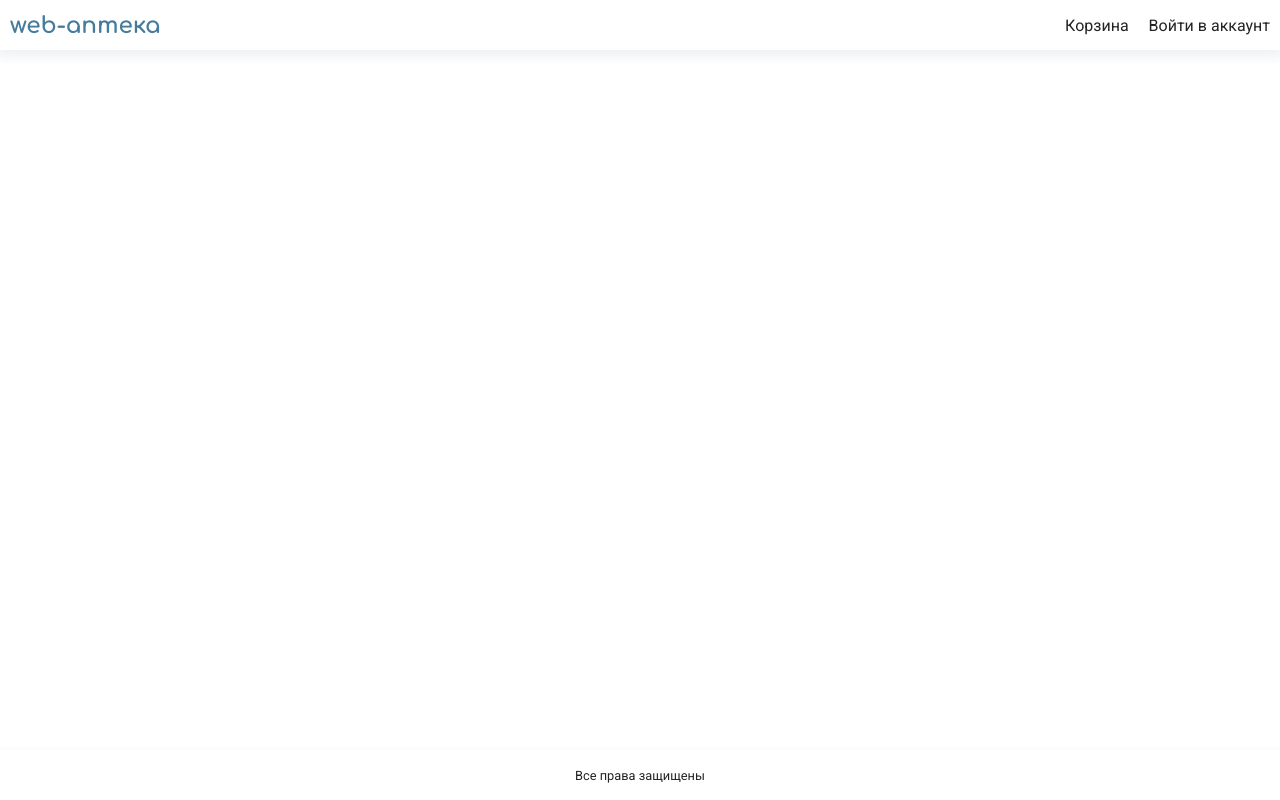
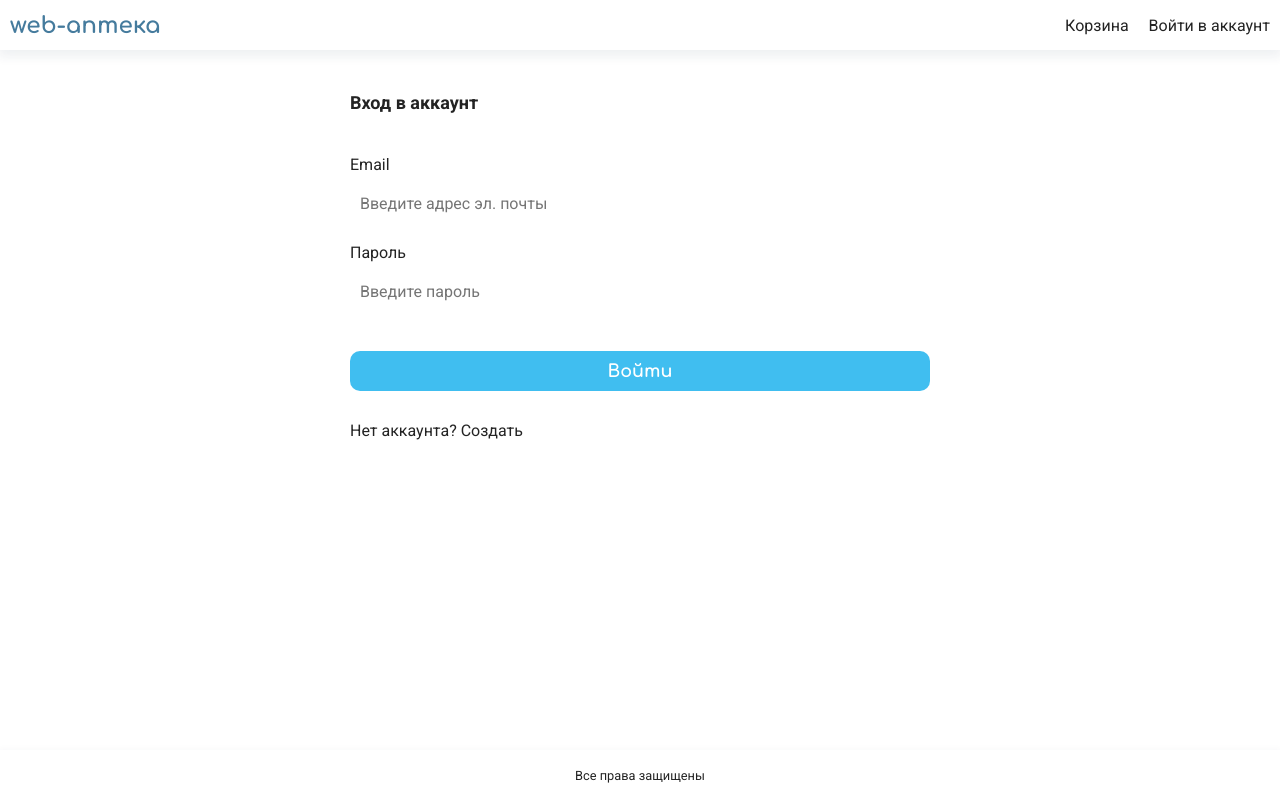
Before and after one commit to Avelloo/pharmacy-site, a React (Create React App) app in the folder frontend/: page /signin in a window 1280 px wide. Built offline with nearby package versions, Linux system fonts and the light colour scheme.

Commit message:
Signin action

```diff
--- a/frontend/src/App.js
+++ b/frontend/src/App.js
@@ -1,48 +1,63 @@
 import React from "react";
-import { useSelector } from "react-redux";
-import { BrowserRouter, Link, Route } from 'react-router-dom';
+import { useDispatch, useSelector } from "react-redux";
+import { BrowserRouter, Link, Route } from "react-router-dom";
+import { signout } from "./actions/userActions";
 import CartScreen from "./screens/CartScreen";
 import HomeScreen from "./screens/HomeScreen";
 import ProductScreen from "./screens/ProductScreen";
-
-
+import SigninScreen from "./screens/SigninScreen";
 
 function App() {
+  const cart = useSelector((state) => state.cart);
+  const { cartItems } = cart;
 
-  const cart = useSelector(state => state.cart);
-  const { cartItems } = cart;
+  const userSignin = useSelector((state) => state.userSignin);
+  const { userInfo } = userSignin;
+
+  const dispatch = useDispatch();
+  const signoutHandler = () => {
+    dispatch(signout());
+  };
 
   return (
     <BrowserRouter forceRefresh>
       <div className="grid-container">
         <header className="row">
           <div>
-            <Link to="/" className="brand">web-аптека</Link>
+            <Link to="/" className="brand">
+              web-аптека
+            </Link>
           </div>
           <div>
-            <Link to="/cart">Корзина
-            {
-              cartItems.length > 0 && (
+            <Link to="/cart">
+              Корзина
+              {cartItems.length > 0 && (
                 <span className="badge">{cartItems.length}</span>
-              )
-            }
+              )}
             </Link>
-            <Link to="/signin">Войти в аккаунт</Link>
+            {userInfo ? (
+              <div className="dropdown">
+                <Link to="#">
+                  {userInfo.name} <i className="fa fa-caret-down"></i>
+                </Link>
+                <ul className="dropdown-content">
+                  <Link to="#signout" onClick={signoutHandler}>
+                    Выйти
+                  </Link>
+                </ul>
+              </div>
+            ) : (
+              <Link to="/signin">Войти в аккаунт</Link>
+            )}
           </div>
         </header>
         <main>
-
           <Route path="/product/:id" component={ProductScreen} key={2}></Route>
           <Route path="/cart/:id?" component={CartScreen} key={3}></Route>
+          <Route path="/signin" component={SigninScreen}></Route>
           <Route path="/" component={HomeScreen} exact key={1}></Route>
-
-
-
         </main>
-        <footer className="row center">
-          Все права защищены
-        </footer>
-
+        <footer className="row center">Все права защищены</footer>
       </div>
     </BrowserRouter>
   );
--- /dev/null
+++ b/frontend/src/actions/userActions.js
@@ -0,0 +1,29 @@
+import Axios from 'axios';
+import {
+  USER_SIGNIN_FAIL,
+  USER_SIGNIN_REQUEST,
+  USER_SIGNIN_SUCCESS,
+  USER_SIGNOUT,
+} from '../constants/userConstants';
+
+export const signin = (email, password) => async (dispatch) => {
+  dispatch({ type: USER_SIGNIN_REQUEST, payload: { email, password } });
+  try {
+    const { data } = await Axios.post('/api/users/signin', { email, password });
+    dispatch({ type: USER_SIGNIN_SUCCESS, payload: data });
+    localStorage.setItem('userInfo', JSON.stringify(data));
+  } catch (error) {
+    dispatch({
+      type: USER_SIGNIN_FAIL,
+      payload:
+        error.response && error.response.data.message
+          ? error.response.data.message
+          : error.message,
+    });
+  }
+};
+export const signout = () => (dispatch) => {
+  localStorage.removeItem('userInfo');
+  localStorage.removeItem('cartItems');
+  dispatch({ type: USER_SIGNOUT });
+};
--- /dev/null
+++ b/frontend/src/constants/userConstants.js
@@ -0,0 +1,4 @@
+export const USER_SIGNIN_REQUEST = "USER_SIGNIN_REQUEST";
+export const USER_SIGNIN_SUCCESS = "USER_SIGNIN_SUCCESS";
+export const USER_SIGNIN_FAIL = "USER_SIGNIN_FAIL";
+export const USER_SIGNOUT = "USER_SIGNOUT";
--- a/frontend/src/index.scss
+++ b/frontend/src/index.scss
@@ -1,18 +1,15 @@
 $mainColor: white;
-$secondaryColor:white;
-$accentColor:#232323;
-$hoverColor:#457b9d;
+$secondaryColor: white;
+$accentColor: #232323;
+$hoverColor: #457b9d;
 
-
-
-@import url('https://fonts.googleapis.com/css2?family=Roboto:wght@100;300;400;700&display=swap');
-@import url('https://fonts.googleapis.com/css2?family=Comfortaa:wght@700&display=swap');
+@import url("https://fonts.googleapis.com/css2?family=Roboto:wght@100;300;400;700&display=swap");
+@import url("https://fonts.googleapis.com/css2?family=Comfortaa:wght@700&display=swap");
 
 html {
   font-size: 62.5%;
   /*  */
   box-sizing: border-box;
-
 }
 
 ul {
@@ -33,14 +30,13 @@
 
 #root {
   height: 100%;
-
 }
 
 /* Layout */
 
 .grid-container {
   display: grid;
-    grid-template-areas: 'header' 'main' 'footer';
+  grid-template-areas: "header" "main" "footer";
   grid-template-columns: 1fr;
   grid-template-rows: 5rem 1fr 5rem;
   height: 100%;
@@ -54,7 +50,6 @@
   box-shadow: 0px 5px 10px 2px rgba(34, 60, 80, 0.07);
 
   .brand {
-
     color: #457b9d;
     font-family: Comfortaa;
     font-size: 2.3rem;
@@ -65,7 +60,7 @@
     padding: 1rem;
   }
 
-    .badge{
+  .badge {
     background-color: #f02020;
     color: white;
     border-radius: 50%;
@@ -78,7 +73,6 @@
 main {
   grid-area: main;
   padding: 1rem;
-
 }
 
 footer {
@@ -111,20 +105,19 @@
   }
 }
 
-ul{
+ul {
   padding: 0;
   margin: 0;
   list-style-type: none;
 }
-li{
+li {
   margin-top: 1rem;
 }
-
 
 input,
 select,
 textarea,
-button{
+button {
   padding: 1rem;
   border-radius: 1rem;
   border: 0;
@@ -132,32 +125,28 @@
   font-family: Roboto;
   font-weight: 400;
 }
-button{
+button {
   background-color: $hoverColor;
   color: $mainColor;
   cursor: pointer;
   -webkit-font-smoothing: antialiased;
   -moz-osx-font-smoothing: grayscale;
 
-
-    .block{
+  .block {
     width: 100%;
   }
-
-
 }
-.qtySelector{
+.qtySelector {
   width: 25%;
-    display:flexbox;
+  display: flexbox;
   align-content: stretch;
-
 }
-.primary{
+.primary {
   background-color: #40bef0;
   font-size: 1.1em;
   font-family: Comfortaa;
   margin: 1rem 0 0 0;
-    &:hover{
+  &:hover {
     background-color: $hoverColor;
   }
 }
@@ -167,8 +156,6 @@
   flex-wrap: wrap;
   justify-content: space-between;
   align-items: center;
-
-
 }
 
 .row.center {
@@ -184,27 +171,23 @@
 img {
   border-radius: 0.5rem;
 
-    .small{
+  .small {
     max-width: 4rem;
     width: 100%;
-
   }
 
   .medium {
     max-width: 29rem;
     width: 100%;
   }
-    .large{
+  .large {
     width: 100%;
   }
-
 }
-
 
 /* Card */
 
 .card {
-
   border: 0.1rem #223b4f0d solid;
   border-radius: 0.5rem;
   margin: 1rem;
@@ -229,7 +212,7 @@
     white-space: normal;
   }
 
-    >* {
+  > * {
     margin-bottom: 0.5rem;
   }
 }
@@ -252,24 +235,23 @@
   }
 
   :last-child {
-
     font-weight: 300;
   }
 }
 
-.col-1{
+.col-1 {
   flex: 1 1 25rem;
 }
-.col-2{
+.col-2 {
   flex: -1 1 50rem;
 }
 
-.min-30{
+.min-30 {
   min-width: 30rem;
 }
 
 /* Alert */
-.success{
+.success {
   font-size: 0.9em;
   color: white;
   background-color: #24c024;
@@ -277,11 +259,11 @@
   border: 0;
   border-radius: 0.3rem;
 }
-.error{
+.error {
   color: #a02020;
 }
 
-.danger{
+.danger {
   font-size: 0.9em;
   color: white;
   background-color: #e25858;
@@ -289,50 +271,85 @@
   border: 0;
   border-radius: 0.3rem;
 }
-.alert-info{
+.alert-info {
   color: #2020a0;
   background-color: #e0e0ff;
   border-radius: 0.5rem;
 }
-.alert-danger{
+.alert-danger {
   color: #e25858;
   background-color: #ffe0e0e0;
   border-radius: 0.5rem;
 }
-.loadingSpinner{
+.loadingSpinner {
   width: fit-content;
   font-size: 2rem;
   margin: 0 auto;
 }
 
-
-
 @media only screen and (min-width: 780px) {
-    .col-1{
+  .col-1 {
     flex: 1 1 25rem;
   }
-    .col-2{
+  .col-2 {
     flex: -1 1 50rem;
   }
-
-
 }
 
 @media only screen and (min-width: 1020px) {
-    main{
+  main {
     width: 1020px;
     margin: 0 auto;
   }
-
-
 }
 
 @media only screen and (min-width: 1200px) {
-    main{
+  main {
     width: 1200px;
     margin: 0 auto;
   }
+}
 
+/* form */
 
+.form {
+  max-width: 60rem;
+  margin: 0 auto;
+}
 
+.form > div {
+  display: flex;
+  flex-direction: column;
+  margin: 1rem;
 }
+.form label {
+  margin: 1rem 0;
+  display: block;
+}
+
+/* dropdown */
+.dropdown {
+  display: inline-block;
+  position: relative;
+  &:hover {
+    .dropdown-content {
+      display: block;
+    }
+  }
+}
+.dropdown-content {
+
+    -webkit-box-shadow: 0px 5px 10px 2px rgba(34, 60, 80, 0.07);
+  -moz-box-shadow: 0px 5px 10px 2px rgba(34, 60, 80, 0.07);
+  box-shadow: 0px 5px 10px 2px rgba(34, 60, 80, 0.07);
+  position: absolute;
+  display: none;
+  right: 0;
+  min-width: 12rem;
+  padding: 1rem;
+  z-index: 1;
+  background-color: $mainColor;
+  margin: 0;
+  margin-top: 0.4rem;
+  border-radius: 0.5rem;
+}
--- /dev/null
+++ b/frontend/src/reducers/userReducer.js
@@ -0,0 +1,21 @@
+import {
+    USER_SIGNIN_FAIL,
+    USER_SIGNIN_REQUEST,
+    USER_SIGNIN_SUCCESS,
+    USER_SIGNOUT,
+  } from '../constants/userConstants';
+
+  export const userSigninReducer = (state = {}, action) => {
+    switch (action.type) {
+      case USER_SIGNIN_REQUEST:
+        return { loading: true };
+      case USER_SIGNIN_SUCCESS:
+        return { loading: false, userInfo: action.payload };
+      case USER_SIGNIN_FAIL:
+        return { loading: false, error: action.payload };
+      case USER_SIGNOUT:
+        return {};
+      default:
+        return state;
+    }
+  };
--- /dev/null
+++ b/frontend/src/screens/SigninScreen.js
@@ -0,0 +1,75 @@
+import React, { useEffect, useState } from 'react';
+import { useDispatch, useSelector } from 'react-redux';
+import { Link } from 'react-router-dom';
+import { signin } from '../actions/userActions';
+import LoadingBox from '../components/LoadingBox';
+import MessageBox from '../components/MessageBox';
+
+export default function SigninScreen(props) {
+  const [email, setEmail] = useState("");
+  const [password, setPassword] = useState("");
+
+  const redirect = props.location.search
+    ? props.location.search.split("=")[1]
+    : "/";
+
+  const dispatch = useDispatch();
+
+  const submitHandler = (e) => {
+    e.preventDefault();
+    dispatch(signin(email, password));
+  };
+
+  const userSignin = useSelector((state) => state.userSignin);
+  const { userInfo, loading, error } = userSignin;
+
+  useEffect(() => {
+    if (userInfo) {
+      props.history.push(redirect);
+    }
+  }, [props.history, redirect, userInfo]);
+
+  return (
+    <div>
+      <form className="form" onSubmit={submitHandler}>
+        <div>
+          <h1>Вход в аккаунт</h1>
+        </div>
+        {loading && <LoadingBox></LoadingBox>}
+        {error && <MessageBox variant="danger">{error}</MessageBox>}
+        <div>
+          <label htmlFor="email">Email</label>
+          <input
+            type="email"
+            id="email"
+            placeholder="Введите адрес эл. почты"
+            required
+            onChange={(e) => setEmail(e.target.value)}
+          ></input>
+        </div>
+        <div>
+          <label htmlFor="password">Пароль</label>
+          <input
+            type="password"
+            id="password"
+            placeholder="Введите пароль"
+            required
+            onChange={(e) => setPassword(e.target.value)}
+          ></input>
+        </div>
+        <div>
+          <label />
+          <button className="primary" type="submit">
+            Войти
+          </button>
+        </div>
+        <div>
+          <label />
+          <div>
+            Нет аккаунта? <Link to="/register">Создать</Link>
+          </div>
+        </div>
+      </form>
+    </div>
+  );
+}
--- a/frontend/src/store.js
+++ b/frontend/src/store.js
@@ -1,15 +1,21 @@
-import { createStore, compose, applyMiddleware, combineReducers } from 'redux';
-import thunk from 'redux-thunk';
-import { cartReducer } from './reducers/cartReducers';
+import { createStore, compose, applyMiddleware, combineReducers } from "redux";
+import thunk from "redux-thunk";
+import { cartReducer } from "./reducers/cartReducers";
 import {
   productDetailsReducer,
   productListReducer,
-} from './reducers/productReducers';
+} from "./reducers/productReducers";
+import { userSigninReducer } from "./reducers/userReducer";
 
 const initialState = {
+  userSignin: {
+    userInfo: localStorage.getItem('userInfo')
+      ? JSON.parse(localStorage.getItem('userInfo'))
+      : null,
+  },
   cart: {
-    cartItems: localStorage.getItem('cartItems')
-      ? JSON.parse(localStorage.getItem('cartItems'))
+    cartItems: localStorage.getItem("cartItems")
+      ? JSON.parse(localStorage.getItem("cartItems"))
       : [],
   },
 };
@@ -17,6 +23,7 @@
   productList: productListReducer,
   productDetails: productDetailsReducer,
   cart: cartReducer,
+  userSignin: userSigninReducer,
 });
 const composeEnhancer = window.__REDUX_DEVTOOLS_EXTENSION_COMPOSE__ || compose;
 const store = createStore(
```
Also changed, not shown: 1 other file (tests, documents, lock files or other folders). Lines whose indentation alone changed are shown as unchanged.
